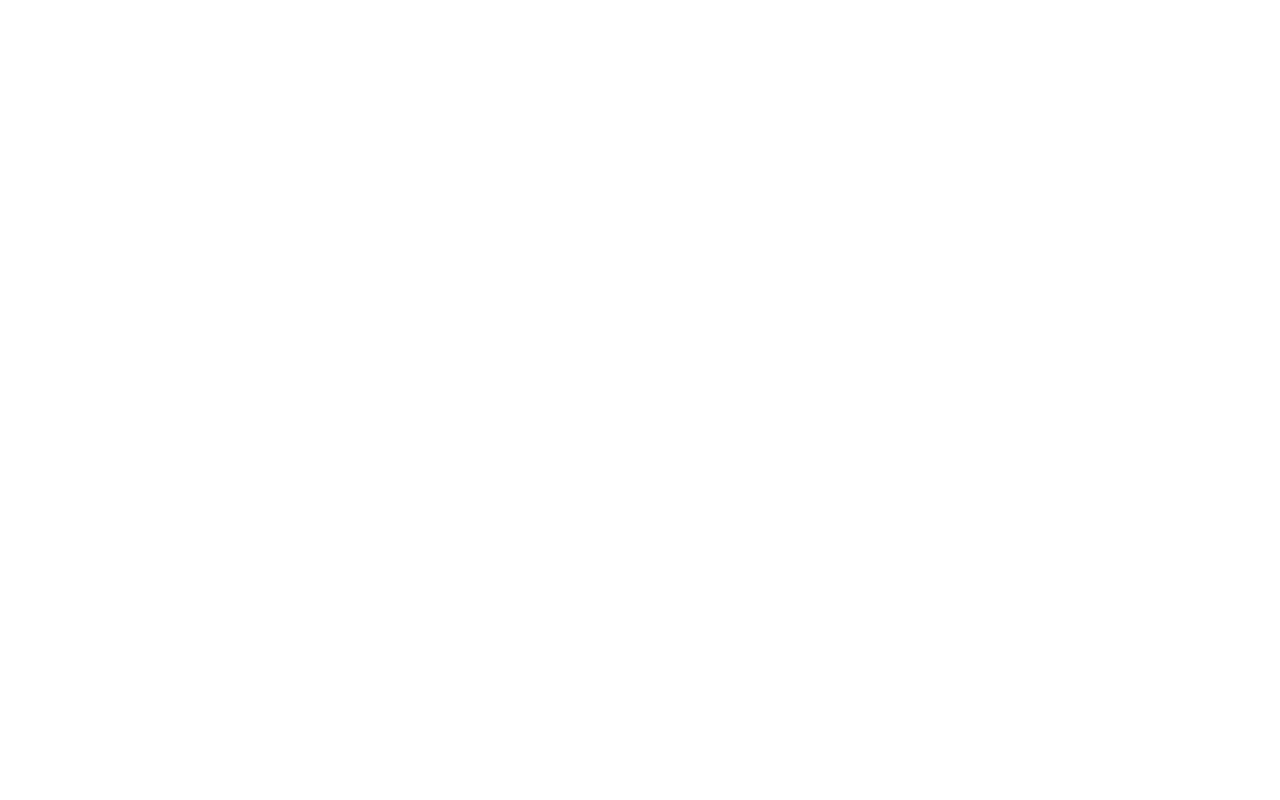
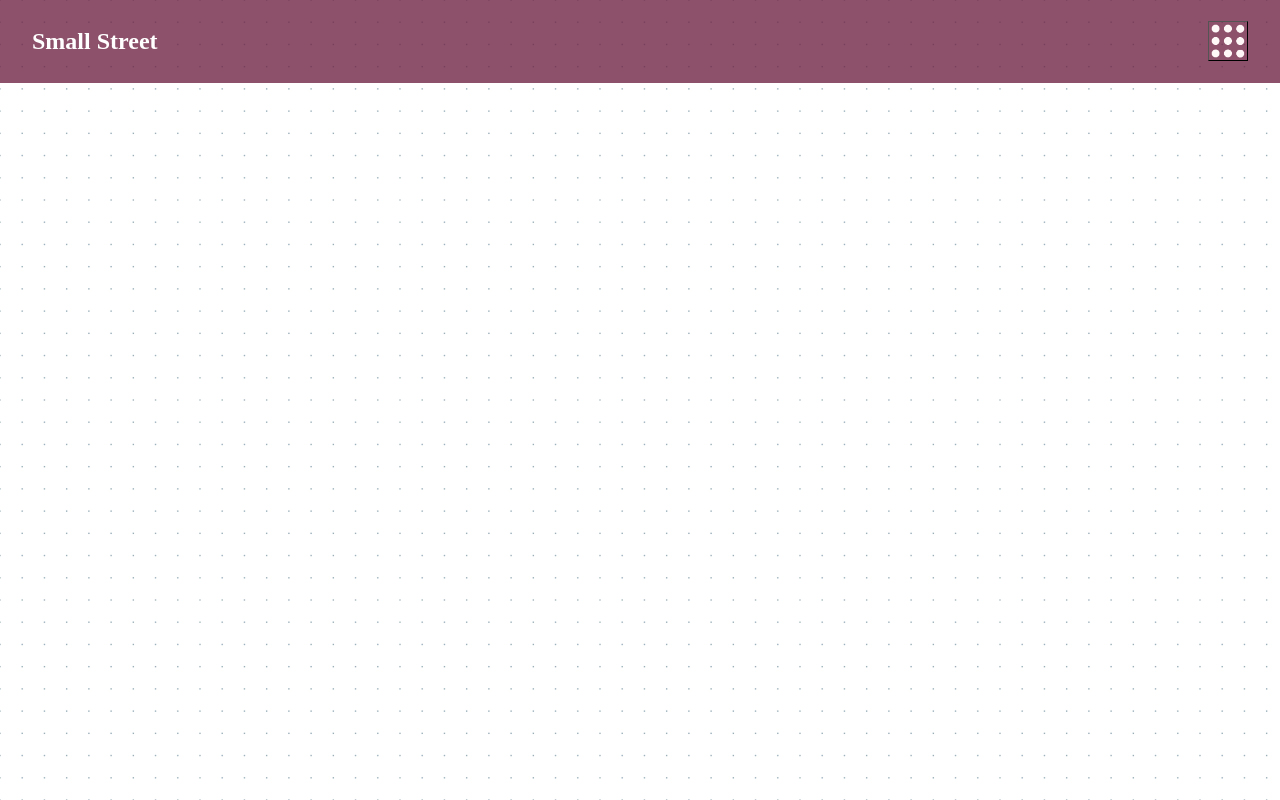
Before and after one commit to craig-tanaka/Small-Street-Customer, a website: page src/index.html in a window 1280 px wide. Drawn offline with Linux system fonts and the light colour scheme; some packages are replaced by stand-ins of ours.

Commit message:
added basic navbar

```diff
--- a/src/index.html
+++ b/src/index.html
@@ -15,9 +15,16 @@
     <!-- initialize the SDK after all desired features are loaded -->
     <script defer src="/__/firebase/init.js"></script>
 
+    <link rel="stylesheet" href="style.css">
   </head>
   <body>
 
+    <header>
+      <nav class="navbar">
+        <h1>Small Street</h1>
+        <button class="navbar__toggle"></button>
+      </nav>
+    </header>
 
     <script>
         try {
--- /dev/null
+++ b/src/style.css
@@ -0,0 +1,36 @@
+/* #region Variable Declarations Styles */
+:root{
+    --page-width-padding: 2em;
+}
+/* #endregion Variable Declarations Styles */
+
+/* #region Global Styles */
+button{
+    background-color: transparent;
+}
+body{
+    margin: 0;
+    background-image: url('./img/background.png');
+}
+/* #endregion Global Styles */
+
+/* #region navbar */
+.navbar{
+    display: flex;
+    justify-content: space-between;
+    align-items: center;
+    background-color: #6e2142c7;
+    color: white;
+    padding: .5em var(--page-width-padding);
+}
+.navbar__toggle{
+    background-image: url('./img/nav-drawer.png');
+    width: 3em;
+    height: 3em;
+    background-size: contain;
+    border-width: 1px;
+}
+.navbar__toggle:active{
+    transform: scale(.95);
+}
+/* #endregion navbar */
```
Also changed, not shown: src/img/background.png (added), src/img/nav-drawer.png (added).
